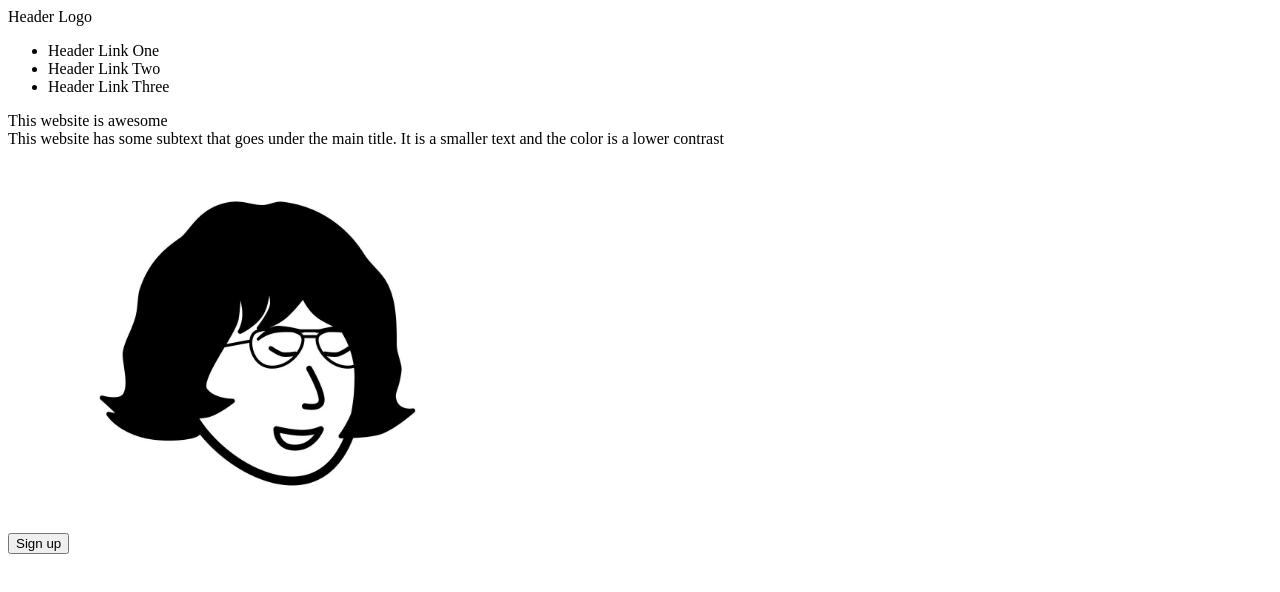
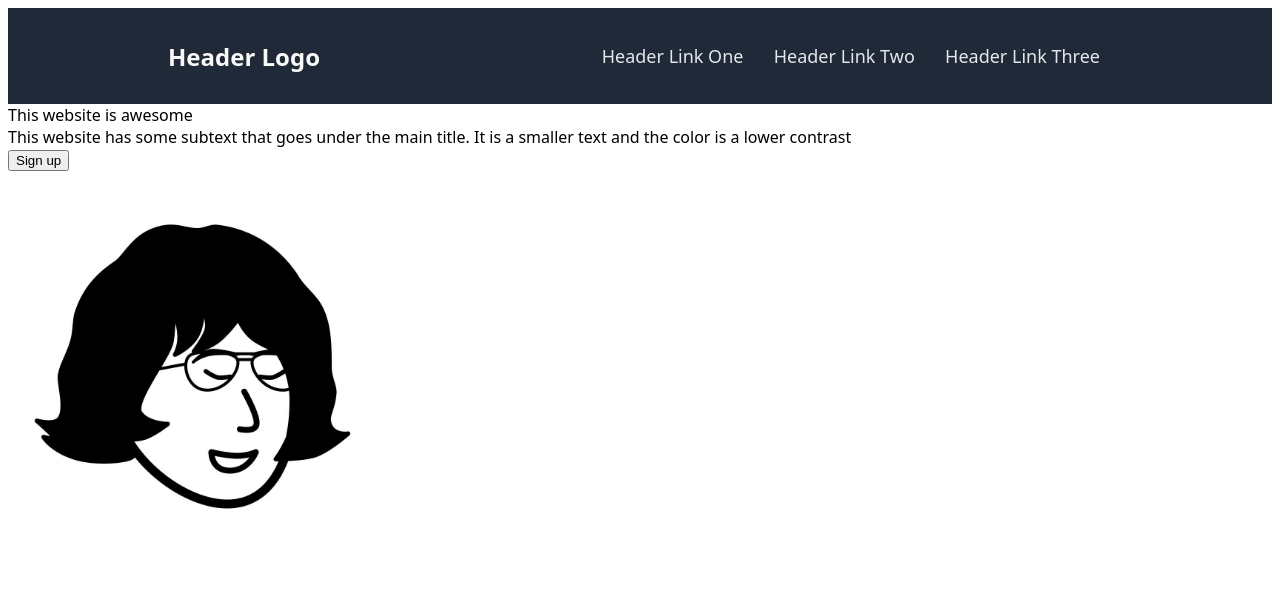
Before and after one commit to ourcode-takestime/landing-page, a plain HTML site: page index.html in a window 1280 px wide. Drawn offline with Linux system fonts and the light colour scheme.

Commit message:
Add initial css styling to header

```diff
--- a/index.html
+++ b/index.html
@@ -7,8 +7,6 @@
     <link rel="stylesheet" href="style.css">
 </head>
 <body>
-
-    <div class="herocontainer">
     <div class="header">
         Header Logo
         <ul>
@@ -17,6 +15,8 @@
             <li>Header Link Three</li>
         </ul>
      </div>
+    <div class="herocontainer">
+        <div class="textcontainer">
             <div class="title">
                 This website is awesome
             </div>
@@ -26,6 +26,7 @@
             <button class="herobutton">
                 Sign up
             </button>
+        </div>
         <img src="images/quyen art profile copy.jpeg" alt="Artistic profile picture of Quyen" width="400" height="400">
     </div>
 </body>
--- a/style.css
+++ b/style.css
@@ -0,0 +1,28 @@
+body {
+    display: flex;
+    flex-direction: column;
+    font-family: system-ui, -apple-system, BlinkMacSystemFont, 'Segoe UI', Roboto, Oxygen, Ubuntu, Cantarell, 'Open Sans', 'Helvetica Neue', sans-serif;
+}
+
+.header {
+    background-color: #1f2937;
+    display: flex;
+    justify-content: space-between;
+    color: #f9faf8;
+    font-weight: bold;
+    font-size: 24px;
+    align-items: center;
+    padding: 0px 160px;
+}
+
+ul > li{
+    list-style-type: none;
+    display: inline-block;
+}
+
+li {
+    color: #e5e7eb;
+    font-size: 18px;
+    font-weight: 400;
+    margin: 12px;
+}
```
Lines whose indentation alone changed are shown as unchanged.
